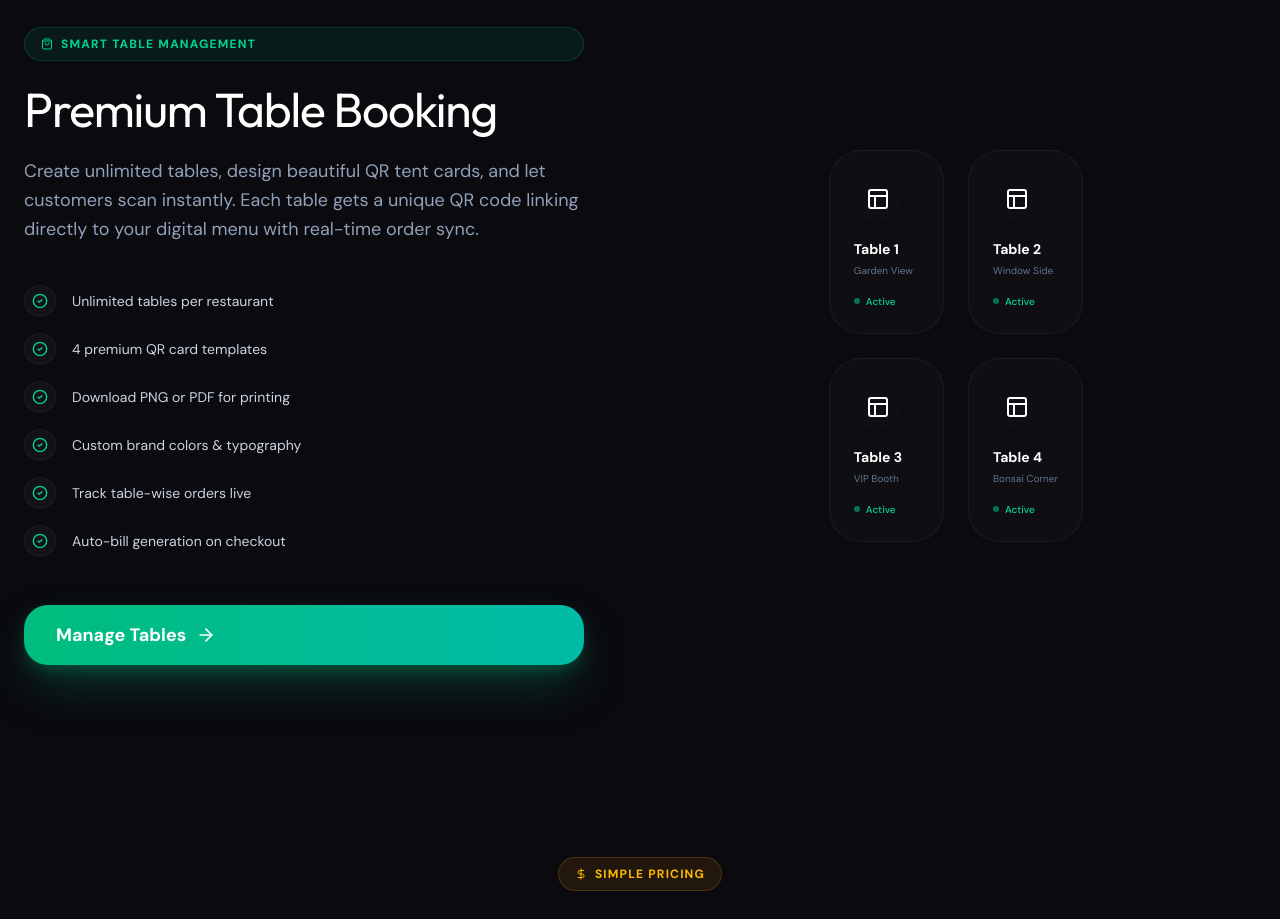
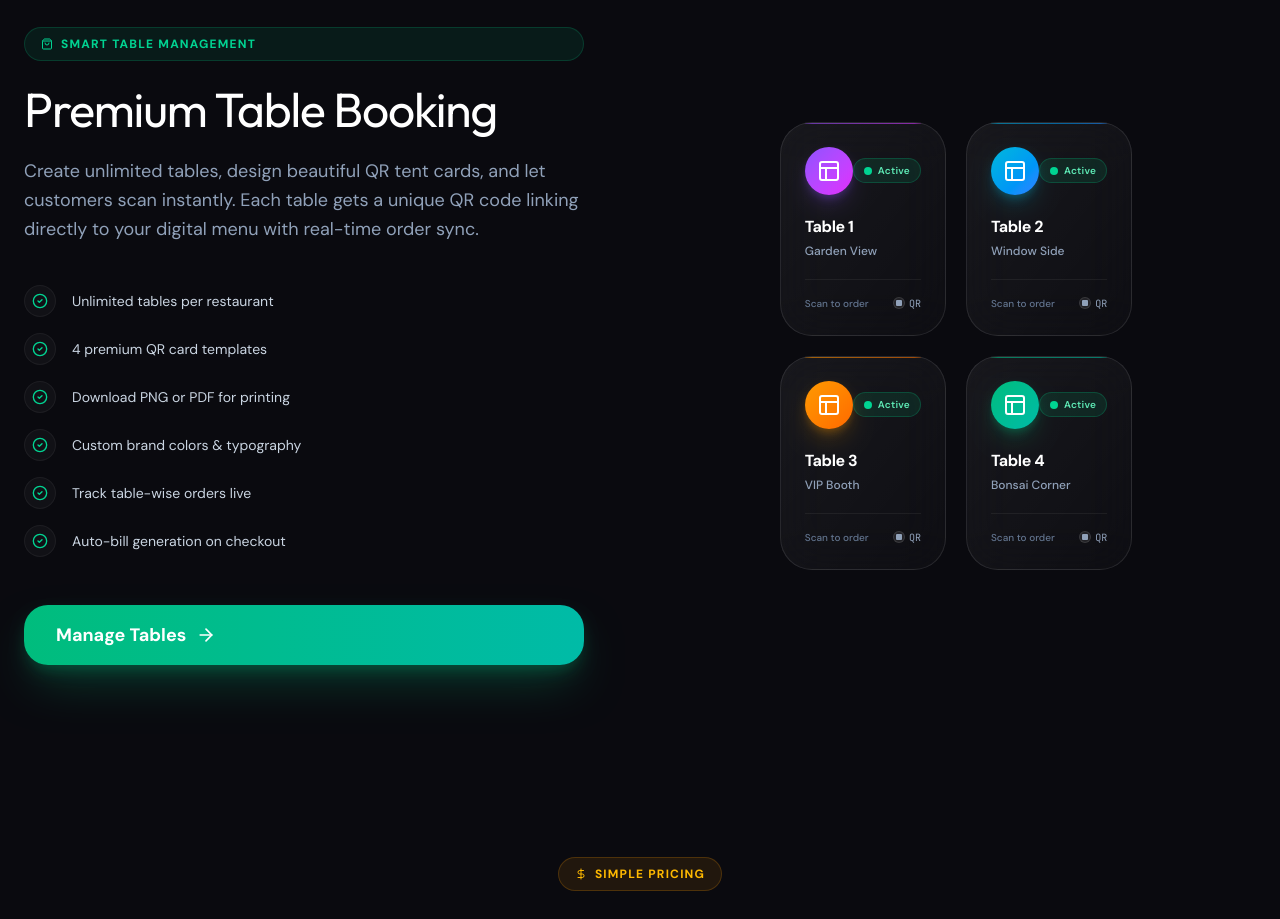
Before and after one commit to Prakashjangid25/MenuMate, a React (Vite) app: page / in a window 1280 px wide. Shown: the part 3140-4059 px from the top of the page. Built offline with nearby package versions, Linux system fonts and the light colour scheme; no server answers; the database is empty.

Commit message:
Premium table cards: glassmorphism, gradient accent, glow, animated active badge, QR hint

```diff
--- a/src/components/LandingPage.jsx
+++ b/src/components/LandingPage.jsx
@@ -653,22 +653,50 @@ export default function LandingPage() {
           </div>
 
           <div className="relative flex justify-center">
-            <div className="grid grid-cols-2 gap-6 max-w-md mx-auto">
+            <div className="grid grid-cols-2 gap-5 max-w-md mx-auto">
               {[
-                { name: 'Table 1', sub: 'Garden View', color: 'from-violet-500 to-fuchsia-500' },
-                { name: 'Table 2', sub: 'Window Side', color: 'from-cyan-500 to-blue-500' },
-                { name: 'Table 3', sub: 'VIP Booth', color: 'from-amber-500 to-orange-500' },
-                { name: 'Table 4', sub: 'Bonsai Corner', color: 'from-emerald-500 to-teal-500' }
+                { name: 'Table 1', sub: 'Garden View', color: 'from-violet-500 to-fuchsia-500', glow: 'shadow-violet-500/30' },
+                { name: 'Table 2', sub: 'Window Side', color: 'from-cyan-500 to-blue-500', glow: 'shadow-cyan-500/30' },
+                { name: 'Table 3', sub: 'VIP Booth', color: 'from-amber-500 to-orange-500', glow: 'shadow-amber-500/30' },
+                { name: 'Table 4', sub: 'Bonsai Corner', color: 'from-emerald-500 to-teal-500', glow: 'shadow-emerald-500/30' }
               ].map((t, i) => (
-                <div key={i} className={`p-6 rounded-3xl bg-white/[0.02] border border-white/[0.05] hover:border-white/[0.1] transition-all duration-300 group overflow-hidden`}>
-                  <div className={`${t.color} flex items-center justify-center mb-4 shadow-lg group-hover:scale-110 transition-transform duration-300 shrink-0 w-12 h-12 rounded-2xl`}>
-                    <Layout className="text-white text-sm" />
+                <div
+                  key={i}
+                  className="group relative p-6 rounded-3xl bg-gradient-to-br from-white/[0.06] to-white/[0.02] backdrop-blur-xl border border-white/[0.1] hover:border-white/[0.25] transition-all duration-500 hover:-translate-y-2 hover:shadow-2xl overflow-hidden"
+                >
+                  {/* Top accent gradient line */}
+                  <div className={`absolute top-0 left-0 right-0 h-px bg-gradient-to-r ${t.color} opacity-60 group-hover:opacity-100 transition-opacity duration-500`} />
+
+                  {/* Soft corner glow */}
+                  <div className={`absolute -top-12 -right-12 w-32 h-32 rounded-full bg-gradient-to-br ${t.color} opacity-0 group-hover:opacity-20 blur-2xl transition-opacity duration-500`} />
+
+                  {/* Icon */}
+                  <div className="relative flex items-center justify-between mb-5">
+                    <div className={`w-12 h-12 rounded-2xl bg-gradient-to-br ${t.color} flex items-center justify-center shadow-lg ${t.glow} group-hover:scale-110 group-hover:rotate-3 transition-all duration-500`}>
+                      <Layout className="text-white text-base" />
+                    </div>
+                    <div className="flex items-center gap-1.5 px-2.5 py-1 rounded-full bg-emerald-500/[0.12] border border-emerald-500/[0.25]">
+                      <span className="relative flex h-2 w-2">
+                        <span className="animate-ping absolute inline-flex h-full w-full rounded-full bg-emerald-400 opacity-75" />
+                        <span className="relative inline-flex rounded-full h-2 w-2 bg-emerald-400" />
+                      </span>
+                      <span className="text-[10px] font-semibold text-emerald-300 tracking-wide">Active</span>
+                    </div>
                   </div>
-                  <h4 className="font-bold text-sm text-white truncate">{t.name}</h4>
-                  <p className="text-[10px] text-slate-500 mt-1 truncate">{t.sub}</p>
-                  <div className="mt-4 flex items-center gap-1.5 text-[10px] text-emerald-400 font-medium">
-                    <span className="w-1.5 h-1.5 rounded-full bg-emerald-400 animate-pulse" />
-                    Active
+
+                  {/* Title */}
+                  <h4 className="relative font-bold text-base text-white tracking-tight mb-1">{t.name}</h4>
+                  <p className="relative text-xs text-slate-400 font-medium">{t.sub}</p>
+
+                  {/* Bottom QR hint */}
+                  <div className="relative mt-5 pt-4 border-t border-white/[0.06] flex items-center justify-between">
+                    <span className="text-[10px] text-slate-500 font-medium">Scan to order</span>
+                    <div className="flex items-center gap-1 text-[10px] text-slate-400 font-mono">
+                      <span className="w-3 h-3 rounded-sm bg-white/[0.08] border border-white/[0.1] flex items-center justify-center">
+                        <span className="w-1.5 h-1.5 bg-slate-400 rounded-[1px]" />
+                      </span>
+                      QR
+                    </div>
                   </div>
                 </div>
               ))}
```
